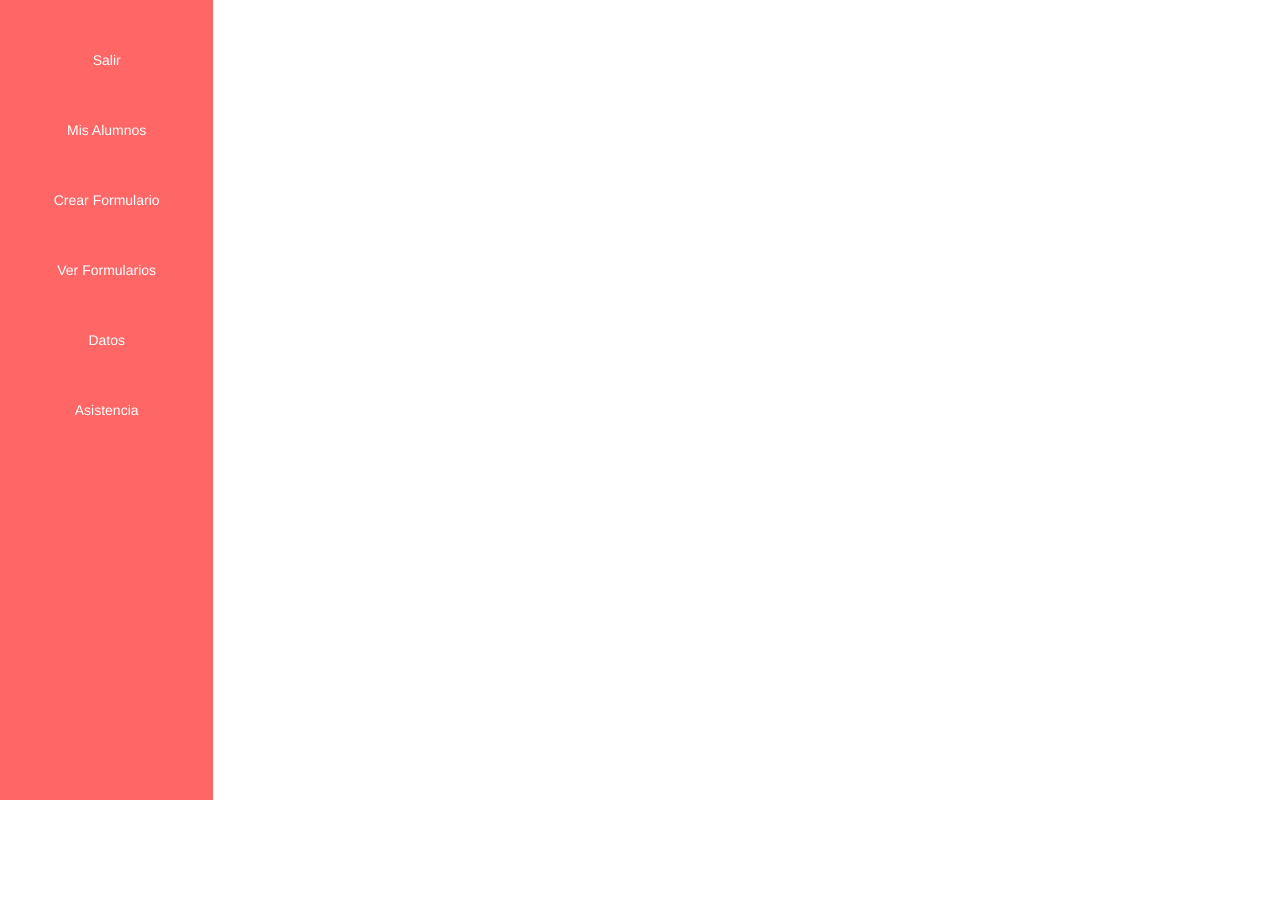
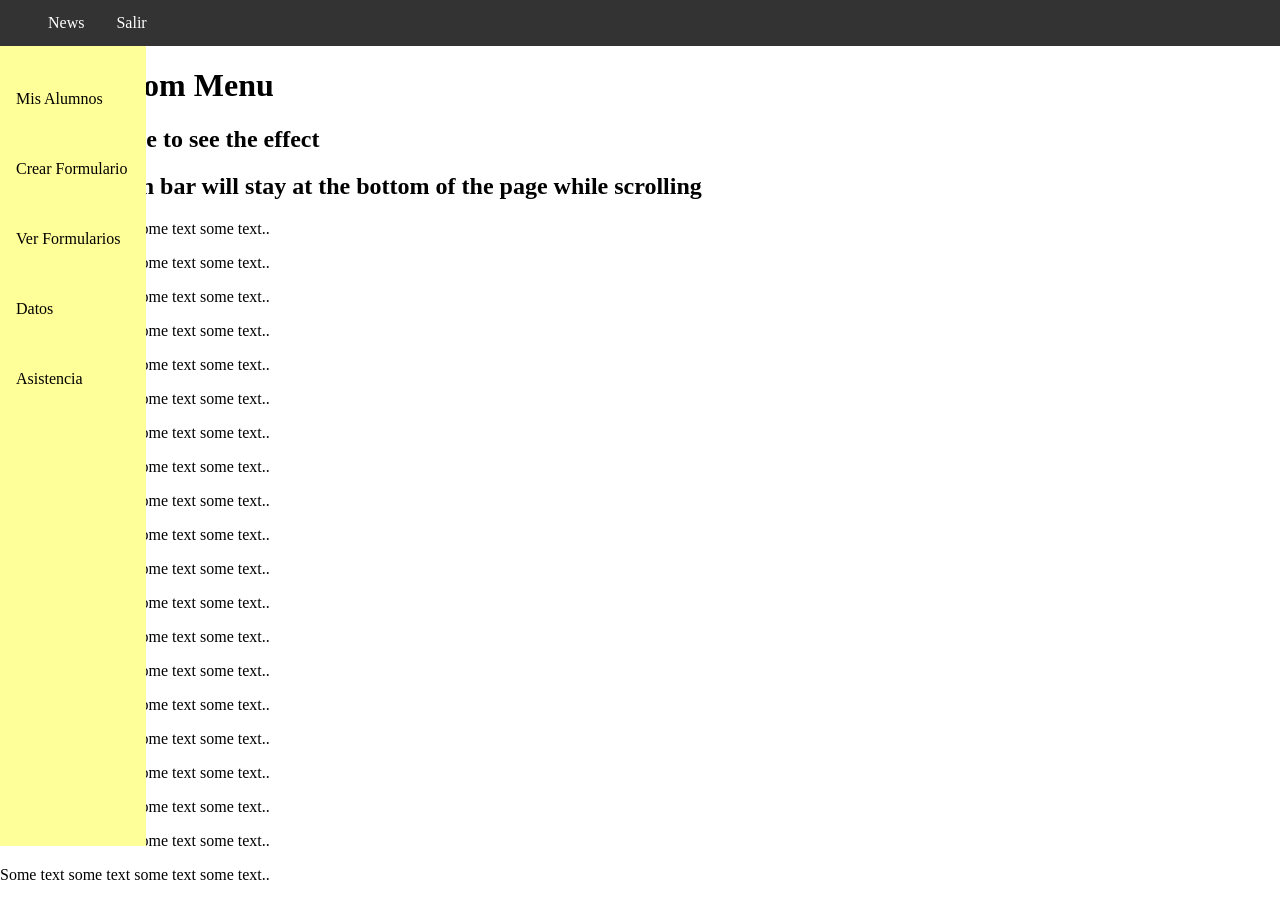
Before and after one commit to emilioalvarez7/ADI_6toC, a Django app: template adi/templates/preceptor/index.html in a window 1280 px wide. Before the commit the page ends 800 px from the top, so only its background shows below. Run offline with Django 3.2, Linux system fonts and the light colour scheme; the template is opened without the code that fills it, so the values that code supplies are empty; a map, chart or similar area stays blank; some libraries are stand-ins or nearby versions.

Commit message:
Created 2 new NavBars with Html5

```diff
--- a/adi/templates/preceptor/index.html
+++ b/adi/templates/preceptor/index.html
@@ -5,146 +5,122 @@
         <title>Preceptor</title>
         <meta charset="utf-8">
         <meta name="viewport" content="width=device-width, initial-scale=1">
-        <link rel="stylesheet" href="https://maxcdn.bootstrapcdn.com/bootstrap/3.3.7/css/bootstrap.min.css">
         <script src="https://ajax.googleapis.com/ajax/libs/jquery/3.2.1/jquery.min.js"></script>
-        <script src="https://maxcdn.bootstrapcdn.com/bootstrap/3.3.7/js/bootstrap.min.js"></script>
         <link href="https://fonts.googleapis.com/icon?family=Material+Icons" rel="stylesheet">
         <script src="https://cdnjs.cloudflare.com/ajax/libs/Chart.js/2.7.0/Chart.min.js"></script>
         <style>
 
-            .navbar {
-                margin-bottom: 0;
-                border-radius: 0;
-                height: 100%;
-                background-color: #ff6666;
-                border-color: #ff6666;
-                padding:20px !important;
+            body {
+                padding-top:20px;
+                margin-left:0px;
             }
 
-            #toast{
-                  position:fixed;
-                  top:10;
-                  left:90%;
-                  transform:translate(-50%);
-                  background-color:#80ff80;
-                  color:#fff;
-                  padding:16px;
-                  border-radius:4px;
-                  text-align:center;
-                  z-index:1;
-                  box-shadow:0 0 20px rgba(0,0,0,0.3);
-                  visibility:visible;
-                  opacity:0;
+            ul {
+                list-style-type: none;
+                margin: 0;
+                padding: 0;
+                width: 11.4%;
+                background-color: #ffff99;
+                position: fixed;
+                height: 100%;
+                overflow: auto;
             }
 
-            #toast.show{
-              visibility:visible;
-              animation:fadeInOut 3s;
+            li a {
+                display: block;
+                color: #000;
+                padding: 8px 16px;
+                text-decoration: none;
             }
 
-            @keyframes fadeInOut{
-              5%,95%{opacity:1;top:50px}
-              15%,85%{opacity:1;top:30px}
+            li a.active {
+                background-color: #4CAF50;
+                color: white;
             }
 
-             body {
-                background-color: #ffffff;
+            li a:hover:not(.active) {
+                background-color: #555;
+                color: white;
             }
 
-            a:link, a:visited {
-                color: #ffffff;
-                text-decoration:none;
+            .navbar {
+                overflow: hidden;
+                background-color: #333;
+                position: fixed; /* Set the navbar to fixed position */
+                top: 0; /* Position the navbar at the top of the page */
+                width: 100%; /* Full width */
             }
 
-            a:link:active, a:visited:active {
-                color: #ffffff;
+            .navbar a {
+              float: left;
+              font-size: 16px;
+              color: white;
+              text-align: center;
+              padding: 14px 16px;
+              text-decoration: none;
             }
 
-            .row.content {
-                height: 800px
-            }
 
-            .sidenav {
-                padding-top: 10px;
-                background-color: #ff6666;
-                height: 100%;
-            }
-            @media screen and (max-width: 767px) {
-            .sidenav {
-              height: auto;
-              padding: 1px;
-            }
-            .row.content {height:auto;}
-
-            .center{
-                float: left;
-                width: 33.3%;
-                text-align: center;
-            }
-
-            #mya {
-                color: #ff6600;
-            }
-
-            input[type="radio"], input[type="checkbox"] {
-                line-height: normal;
-                margin: 0;
-            }
 
         </style>
     </head>
     <body>
 
-        <!--
 
-        <nav class="navbar navbar-inverse">
-            <div class="container-fluid">
-                <div class="navbar-left">
-                    <a class="navbar-brand" href="#">{{user|upper}}</a>
+        <div class="navbar">
+          <a href="#"></a>
+          <a href="#news">News</a>
+          <a id="" href="{% url 'logout_p' %}">Salir</a>
         </div>
-                <form class="navbar-form navbar-right">
-                    <div class="form-group">
-                    <input type="text" class="form-control" placeholder="Search">
-                    </div>
-                    <button type="submit" class="btn btn-default">Submit</button>
-                </form>
-            </div>
-        </nav>
 
-        -->
-        <div id="toast">HOLAHOLAHOLA</div>
-
-        <div class="container-fluid text-center">
-            <div class="row content">
-                <div class="col-sm-2 sidenav">
+        <br>
+        <ul>
+            <li></li>
             <br>
             <br>
-                    <p><a id="" href="{% url 'logout_p' %}">Salir</a></p>
+            <li><a id="mis_alumnos" href="#">Mis Alumnos</a></li>
             <br>
             <br>
-                    <p><a id="mis_alumnos" href="#">Mis Alumnos</a></p>
+            <li><a id="crear_formularios" href="#">Crear Formulario</a></li>
             <br>
             <br>
-                    <p><a id="crear_formularios" href="#">Crear Formulario</a></p>
+            <li><a id="mis_formularios" href="#">Ver Formularios</a></li>
             <br>
             <br>
-                    <p><a id="mis_formularios" href="#">Ver Formularios</a></p>
+            <li><a id="charts" href="#">Datos</a></li>
             <br>
             <br>
-                    <p><a id="charts" href="#">Datos</a></p>
-                    <br>
-                    <br>
-                    <p><a id="asistencia" href="#">Asistencia</a></p>
-                    <br>
-                    <br>
+            <li><a id="asistencia" href="#">Asistencia</a></li>
+        </ul>
+
+        <div class="main">
+  <h1>Fixed Bottom Menu</h1>
+  <h2>Scroll this page to see the effect</h2>
+  <h2>The navigation bar will stay at the bottom of the page while scrolling</h2>
+
+  <p>Some text some text some text some text..</p>
+  <p>Some text some text some text some text..</p>
+  <p>Some text some text some text some text..</p>
+  <p>Some text some text some text some text..</p>
+  <p>Some text some text some text some text..</p>
+  <p>Some text some text some text some text..</p>
+  <p>Some text some text some text some text..</p>
+  <p>Some text some text some text some text..</p>
+  <p>Some text some text some text some text..</p>
+  <p>Some text some text some text some text..</p>
+  <p>Some text some text some text some text..</p>
+  <p>Some text some text some text some text..</p>
+  <p>Some text some text some text some text..</p>
+  <p>Some text some text some text some text..</p>
+  <p>Some text some text some text some text..</p>
+  <p>Some text some text some text some text..</p>
+  <p>Some text some text some text some text..</p>
+  <p>Some text some text some text some text..</p>
+  <p>Some text some text some text some text..</p>
+  <p>Some text some text some text some text..</p>
 </div>
-                <div id="contenido2" class="center" align="center"></div>
-                <div class="containter">
-                    <canvas id="chart1"></canvas>
-                </div>
-                <canvas id="chart2" width="10%" height="10%"></canvas>
-            </div>
-        </div>
+
+        <div id="contenido2"></div>
 
         <div id="toast"></div>
 
```
Lines whose indentation alone changed are shown as unchanged.
